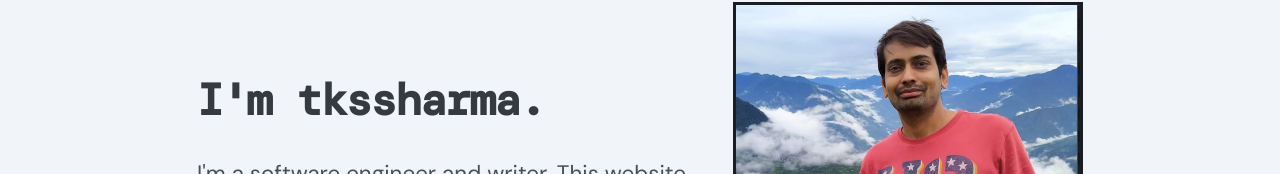
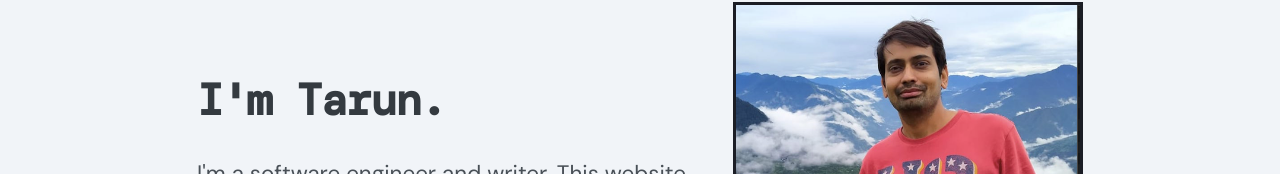
Before and after one commit to tkssharma/blogs.tkssharma.com, a Gatsby site: page / in a window 1280 px wide. Shown: the part 127-301 px from the top of the page. Built offline with nearby package versions, Linux system fonts and the light colour scheme; Gatsby itself is replaced by a stand-in of ours; no server answers.

```diff
--- a/src/pages/index.js
+++ b/src/pages/index.js
@@ -55,7 +55,7 @@
     <Layout>
       <Helmet title={config.siteTitle} />
       <SEO />
-      <Blurb title="I'm tkssharma.">
+      <Blurb title="I'm Tarun.">
         <p>
           I'm a software engineer and writer. This website is my digital garden
           &mdash; a compendium of the things I've learned and created over the
```
